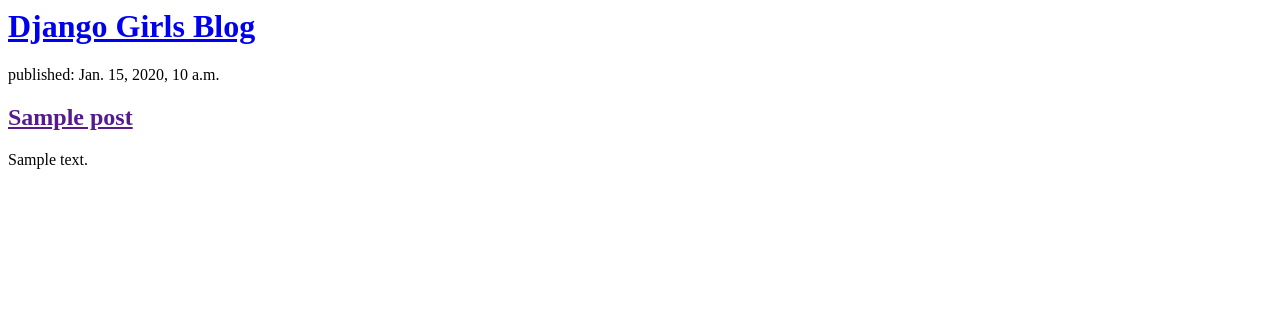
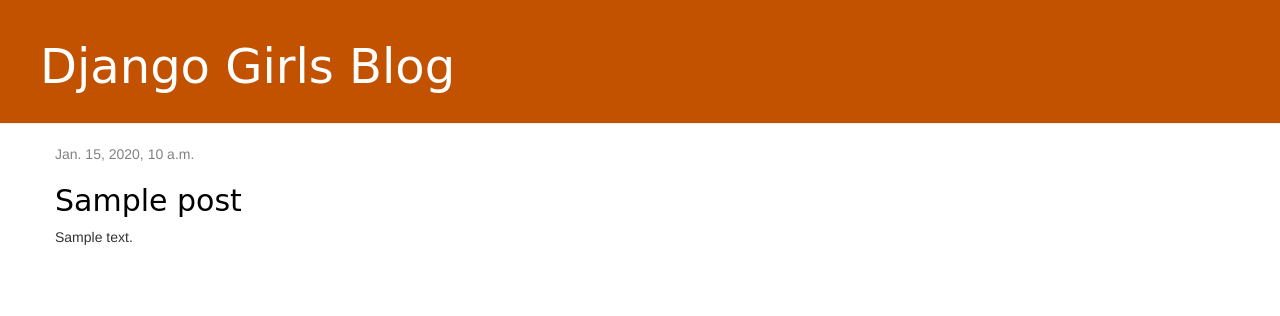
Before and after one commit to crisogray/coursework-blog, a Django app: page / in a window 1280 px wide. Shown: the top 316 px of the page. Run offline with Django 3.2, Linux system fonts and the light colour scheme; tables that the repository leaves empty hold one stand-in row (values such as "Sample post"); some libraries are stand-ins or nearby versions.

Commit message:
Continued Tutorial, added views and templates

```diff
--- a/blog/models.py
+++ b/blog/models.py
@@ -2,8 +2,10 @@
 from django.db import models
 from django.utils import timezone
 
+
 class Post(models.Model):
-    author = models.ForeignKey(settings.AUTH_USER_MODEL, on_delete=models.CASCADE)
+    author = models.ForeignKey(settings.AUTH_USER_MODEL,
+                               on_delete=models.CASCADE)
     title = models.CharField(max_length=200)
     text = models.TextField()
     created_date = models.DateTimeField(default=timezone.now)
--- /dev/null
+++ b/blog/static/css/blog.css
@@ -0,0 +1,61 @@
+h1 a,
+h2 a {
+	color: #c25100;
+}
+
+.page-header {
+	background-color: #c25100;
+	margin-top: 0;
+	padding: 20px 20px 20px 40px;
+}
+
+.page-header h1,
+.page-header h1 a,
+.page-header h1 a:visited,
+.page-header h1 a:active {
+	color: #ffffff;
+	font-size: 36pt;
+	text-decoration: none;
+}
+
+.content {
+	margin-left: 40px;
+}
+
+h1,
+h2,
+h3,
+h4 {
+	font-family: "Lobster", cursive;
+}
+
+.date {
+	color: #828282;
+}
+
+.save {
+	float: right;
+}
+
+.post-form textarea,
+.post-form input {
+	width: 100%;
+}
+
+.top-menu,
+.top-menu:hover,
+.top-menu:visited {
+	color: #ffffff;
+	float: right;
+	font-size: 26pt;
+	margin-right: 20px;
+}
+
+.post {
+	margin-bottom: 70px;
+}
+
+.post h2 a,
+.post h2 a:visited {
+	color: #000000;
+}
--- /dev/null
+++ b/blog/templates/blog/base.html
@@ -0,0 +1,21 @@
+{% load static %}
+<html>
+	<head>
+		<title>Ben Gray's CS Coursework Blog</title>
+		<link rel="stylesheet" href="//maxcdn.bootstrapcdn.com/bootstrap/3.2.0/css/bootstrap.min.css" />
+		<link rel="stylesheet" href="//maxcdn.bootstrapcdn.com/bootstrap/3.2.0/css/bootstrap-theme.min.css" />
+		<link rel="stylesheet" href="{% static 'css/blog.css' %}" />
+	</head>
+	<body>
+		<div class="page-header">
+			<h1><a href="/">Django Girls Blog</a></h1>
+		</div>
+		<div class="content container">
+			<div class="row">
+				<div class="col-md-8">
+					{% block content %} {% endblock %}
+				</div>
+			</div>
+		</div>
+	</body>
+</html>
--- a/blog/templates/blog/post_list.html
+++ b/blog/templates/blog/post_list.html
@@ -1,17 +1,9 @@
-<html>
-	<head>
-		<title>Ben Gray's CS Coursework Blog</title>
-	</head>
-	<body>
-		<div>
-			<h1><a href="/">Django Girls Blog</a></h1>
-		</div>
-		{% for post in posts %}
-		<div>
-			<p>published: {{ post.published_date }}</p>
-			<h2><a href="">{{ post.title }}</a></h2>
-			<p>{{ post.text|linebreaksbr }}</p>
-		</div>
-		{% endfor %}
-	</body>
-</html>
+{% extends 'blog/base.html' %} {% block content %} {% for post in posts %}
+<div class="post">
+	<div class="date">
+		{{ post.published_date }}
+	</div>
+	<h2><a href="{% url 'post_detail' pk=post.pk %}">{{ post.title }}</a></h2>
+	<p>{{ post.text|linebreaksbr }}</p>
+</div>
+{% endfor %} {% endblock %}
--- a/blog/urls.py
+++ b/blog/urls.py
@@ -3,4 +3,5 @@
 
 urlpatterns = [
     path('', views.post_list, name='post_list'),
+    path('post/<int:pk>/', views.post_detail, name='post_detail'),
 ]
--- a/blog/views.py
+++ b/blog/views.py
@@ -1,4 +1,4 @@
-from django.shortcuts import render
+from django.shortcuts import render, get_object_or_404
 from django.utils import timezone
 from .models import Post
 
@@ -8,3 +8,8 @@
     posts = Post.objects.filter(
         published_date__lte=timezone.now()).order_by('published_date')
     return render(request, 'blog/post_list.html', {'posts': posts})
+
+
+def post_detail(request, pk):
+    post = get_object_or_404(Post, pk=pk)
+    return render(request, 'blog/post_detail.html', {'post': post})
```
Also changed, not shown: blog/templates/blog/post_detail.html (added, +11 -0 lines).
